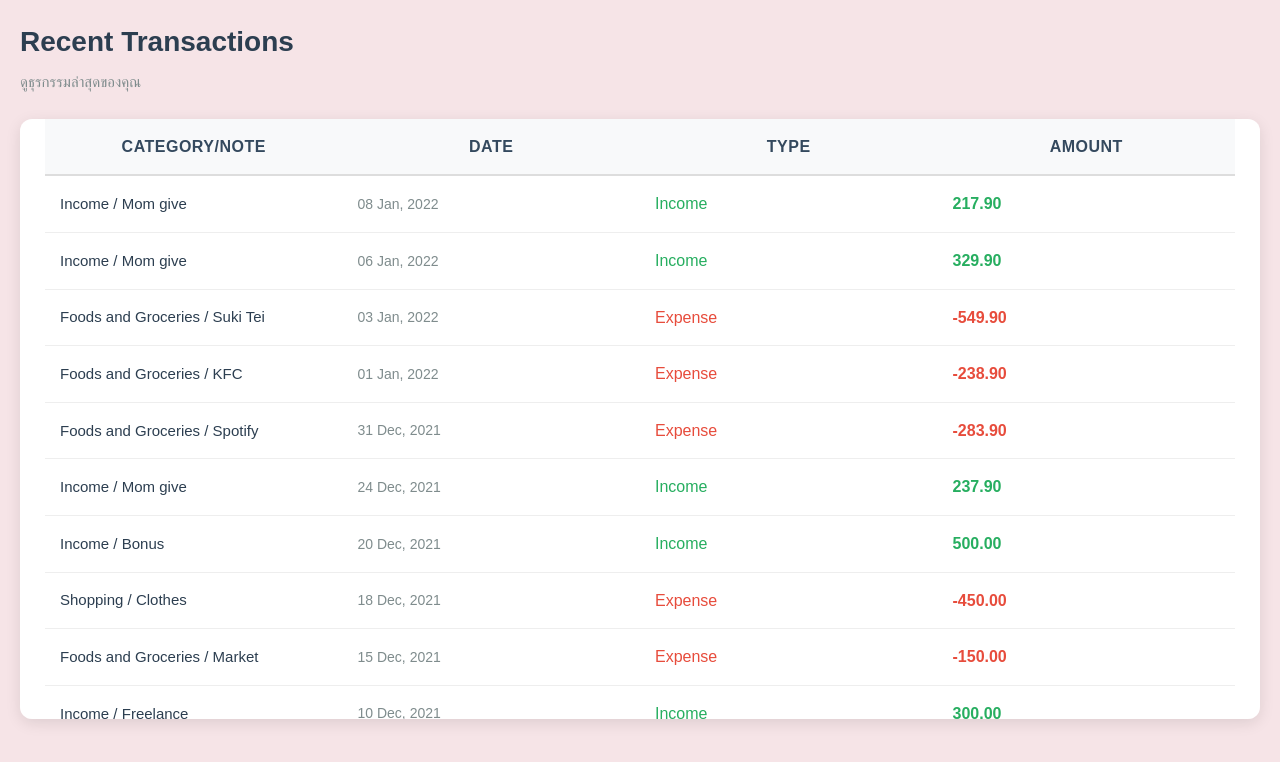
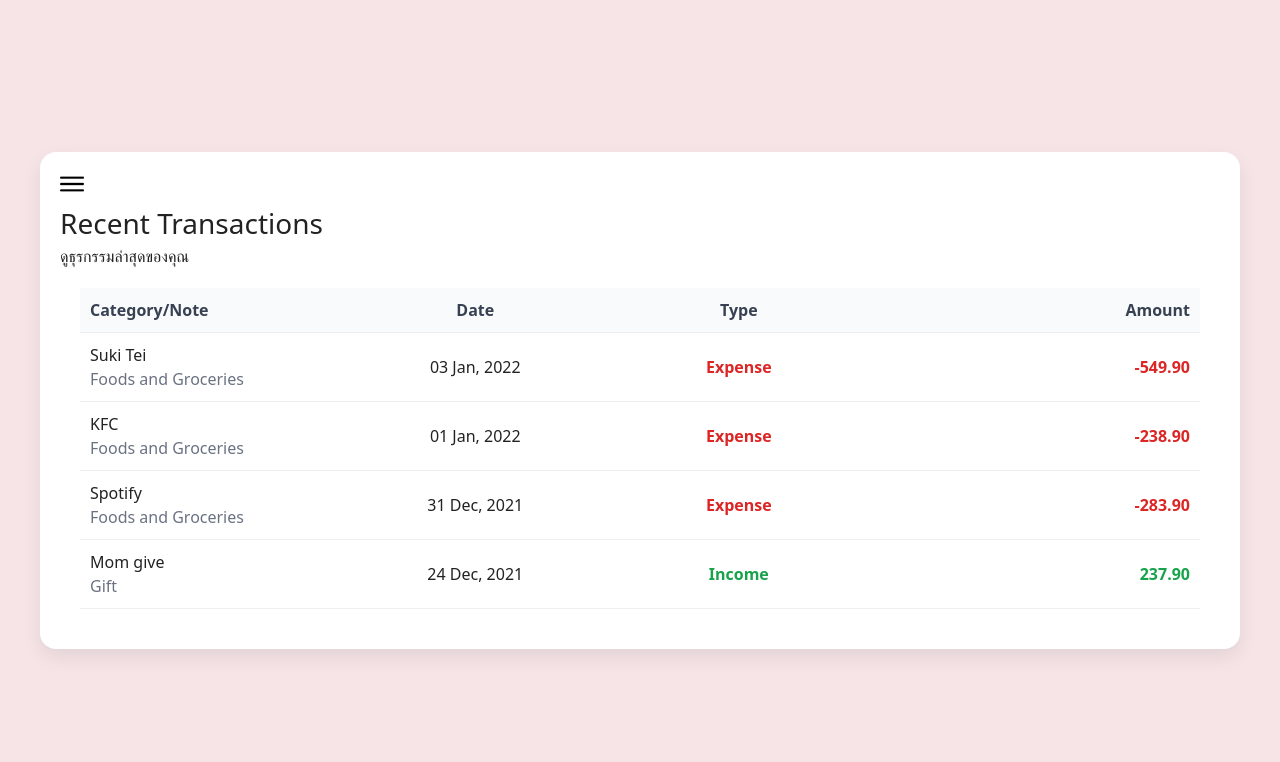
Before and after one commit to Aisaraphorn18/Budget-Buddy-Frontend, a Next.js app: page /Transaction in a window 1280 px wide. Shown: the top 762 px of the page. Built offline with nearby package versions, Linux system fonts and the light colour scheme.

Commit message:
finished frontend design

```diff
--- a/src/app/Transaction/Tran.css
+++ b/src/app/Transaction/Tran.css
@@ -1,140 +1,142 @@
-body {
-    font-family: 'Arial', sans-serif;
-    background-color: #f6e4e7;
-    margin: 0;
-    padding: 20px;
-    color: #333;
-    line-height: 1.6;
+:root {
+  --bg: #f6e4e7;
+  --panel: #ffffff;
+  --text: #222222;
+  --muted: #6b7280;
+  --shadow: 0 8px 20px rgba(0, 0, 0, 0.08);
+  --radius: 16px;
+  --purple: #6b56ff;
+  --green: #16a34a;
+  --red: #dc2626;
 }
 
-header {
-    text-align: left;
-    margin-bottom: 25px;
+body {
+  margin: 0;
+  font-family: system-ui, -apple-system, "Segoe UI", Roboto, Helvetica, Arial, sans-serif;
+  background-color: var(--bg);
+  color: var(--text);
+
+  display: flex;
+  justify-content: center;
+  align-items: center;
+  min-height: 100vh;
 }
 
-h1 {
-    font-size: 28px;
-    margin: 0;
-    color: #2c3e50;
-    font-weight: 600;
+
+/* กรอบใหญ่ */
+.transaction-wrapper {
+  background-color: var(--panel);
+  border-radius: var(--radius);
+  box-shadow: var(--shadow);
+  display: flex;
+  width: 95%;
+  max-width: 1200px;
+  margin: 20px auto;
+  overflow: hidden;
 }
 
-p {
-    font-size: 15px;
-    color: #7f8c8d;
-    margin-top: 5px;
+/* sidebar */
+.transaction-wrapper .sidebar {
+  min-width: 220px;
+  border-right: 1px solid #eee;
 }
 
+/* content */
 .transaction-section {
-    background-color: #ffffff;
-    border-radius: 12px;
-    padding: 0 25px 25px 25px; /* ปรับ padding-top เป็น 0 และเพิ่ม padding ล่าง */
-    box-shadow: 0 4px 15px rgba(0, 0, 0, 0.1);
-    transition: transform 0.2s ease-in-out;
-    max-height: 600px; /* จำกัดความสูงเพื่อให้เลื่อนได้ */
-    overflow-y: auto; /* เพิ่ม scroll bar แนวตั้ง */
-    position: relative; /* ใช้เป็น reference สำหรับ z-index */
-    margin-bottom: 20px; /* ระยะห่างด้านล่าง */
+  flex: 1;
+  padding: 20px;
+  max-height: 500px;
+  overflow-y: auto;
 }
 
-.transaction-section:hover {
-    transform: translateY(-2px);
+/* หัวข้อ */
+.transaction-section h1 {
+  font-size: 20px;
+  font-weight: bold;
+  margin-bottom: 5px;
+  color: var(--text);
+}
+.fc-title h1{margin:0;font-size:28px}
+
+.transaction-section p {
+  font-size: 14px;
+  color: var(--muted);
+  margin-bottom: 15px;
 }
 
-table {
-    width: 100%;
-    border-collapse: collapse;
-    border-spacing: 0;
-    margin-bottom: 0; /* ลบ margin ด้านล่างของตาราง */
-    background-color: #fff;
-    table-layout: fixed; /* ควบคุมความกว้างคอลัมน์ */
+.transaction-iconham{
+  width: 24px;
+  height: 24px;
+  box-shadow: none; /* ไม่ต้องมีเงาเหมือนโลโก้ */
+  border-radius: 0; /* เอามุมโค้งออก */
 }
 
-thead {
-    position: sticky;
-    top: 0; /* ล็อคหัวตารางด้านบนสุด */
-    z-index: 100; /* อยู่ชั้นสูงสุด */
-    background-color: #f8f9fa; /* ตรึงสีพื้นหลัง */
+/* ตาราง */
+table {
+  width: 100%;
+  border-collapse: collapse;
+  table-layout: fixed;
+}
+
+th,
+td {
+  padding: 10px;
+  text-align: left;
 }
 
 th {
-    color: #34495e;
-    font-weight: 600;
-    text-transform: uppercase;
-    letter-spacing: 0.5px;
-    padding: 15px;
-    border-bottom: 2px solid #ddd; /* เส้นแบ่งชัดเจน */
+  background: #f9fafb;
+  font-weight: 600;
+  color: #374151;
+  position: sticky;
+  top: 0;
+  z-index: 2;
 }
 
-td {
-    padding: 15px;
-    text-align: left;
-    border-bottom: 1px solid #eee;
-    background-color: #ffffff;
-    transition: background-color 0.2s;
+/* ความกว้างของแต่ละคอลัมน์ */
+th:nth-child(1),
+td:nth-child(1) {
+  width: 20%;
 }
 
-tr:hover td {
-    background-color: #f9fbfd;
+th:nth-child(2),
+td:nth-child(2) {
+  width: 20%;
+  text-align: center;
 }
 
-.income-amount {
-    color: #27ae60;
-    font-weight: 600;
+th:nth-child(3),
+td:nth-child(3) {
+  width: 20%;
+  text-align: center;
 }
 
-.expense-amount {
-    color: #e74c3c;
-    font-weight: 600;
+th:nth-child(4),
+td:nth-child(4) {
+  width: 25%;
+  text-align: right;
 }
 
-.category-note {
-    font-size: 15px;
-    color: #2c3e50;
-    overflow: hidden;
-    text-overflow: ellipsis;
-    white-space: nowrap;
-    max-width: 0; /* ป้องกันการขยายเกิน */
+tr {
+  border-bottom: 1px solid #eee;
 }
 
-.date {
-    color: #7f8c8d;
-    font-size: 14px;
+/* income/expense */
+.income {
+  color: var(--green);
+  font-weight: 600;
 }
 
-.type-income {
-    color: #27ae60;
-    font-weight: 500;
+.expense {
+  color: var(--red);
+  font-weight: 600;
 }
-
-.type-expense {
-    color: #e74c3c;
-    font-weight: 500;
+.transaction-content {
+  background-color: var(--panel);
+  border-radius: var(--radius);
+  box-shadow: var(--shadow);
+  width: 95%;
+  max-width: 1200px;
+  margin: 20px auto;
+  padding: 20px;
 }
-
-/* เพิ่ม scrollbar สไตล์ */
-.transaction-section::-webkit-scrollbar {
-    width: 8px;
-}
-
-.transaction-section::-webkit-scrollbar-track {
-    background: #f1f1f1;
-    border-radius: 4px;
-}
-
-.transaction-section::-webkit-scrollbar-thumb {
-    background: #3498db;
-    border-radius: 4px;
-}
-
-.transaction-section::-webkit-scrollbar-thumb:hover {
-    background: #2980b9;
-}
-
-.data-date {
-    font-size: 13px;
-    color: #999;
-    text-align: center;
-    margin-top: 15px;
-    font-style: italic;
-}
--- a/src/app/Transaction/page.js
+++ b/src/app/Transaction/page.js
@@ -1,31 +1,30 @@
-'use client';
-import { useState, useEffect } from 'react';
-import './Tran.css';
+"use client";
 
-const TransactionsPage = () => {
-    const mockTransactions = [
-        { category: 'Income', note: 'Mom give', date: '08 Jan, 2022', type: 'income', amount: '217.90' },
-        { category: 'Income', note: 'Mom give', date: '06 Jan, 2022', type: 'income', amount: '329.90' },
-        { category: 'Foods and Groceries', note: 'Suki Tei', date: '03 Jan, 2022', type: 'expense', amount: '-549.90' },
-        { category: 'Foods and Groceries', note: 'KFC', date: '01 Jan, 2022', type: 'expense', amount: '-238.90' },
-        { category: 'Foods and Groceries', note: 'Spotify', date: '31 Dec, 2021', type: 'expense', amount: '-283.90' },
-        { category: 'Income', note: 'Mom give', date: '24 Dec, 2021', type: 'income', amount: '237.90' },
-        { category: 'Income', note: 'Bonus', date: '20 Dec, 2021', type: 'income', amount: '500.00' },
-        { category: 'Shopping', note: 'Clothes', date: '18 Dec, 2021', type: 'expense', amount: '-450.00' },
-        { category: 'Foods and Groceries', note: 'Market', date: '15 Dec, 2021', type: 'expense', amount: '-150.00' },
-        { category: 'Income', note: 'Freelance', date: '10 Dec, 2021', type: 'income', amount: '300.00' },
-        { category: 'Transport', note: 'Taxi', date: '08 Dec, 2021', type: 'expense', amount: '-200.00' },
-        { category: 'Income', note: 'Gift', date: '05 Dec, 2021', type: 'income', amount: '100.00' }
-    ];
+import Sidebar from "@/app/components/sidebar";
+import "./Tran.css";
+import { useState } from "react";
 
-    const [transactions, setTransactions] = useState(mockTransactions);
+export default function Transactions() {
+  const [isOpen, setIsOpen] = useState(false);
+  const toggleSidebar = () => setIsOpen(!isOpen);
 
   return (
-        <div>
-            <header>
+    <div className="transaction-content">
+      {/* Sidebar บนสุด */}
+      <Sidebar isOpen={isOpen} onClose={() => setIsOpen(false)} />
+
+      {/* Topbar + ปุ่ม toggle */}
+      <header className="fc-topbar">
+        <div className="fc-title">
+          <button onClick={toggleSidebar}>
+            <img src="/hamburger.png" alt="icon-ham" className="transaction-iconham" />
+          </button>
           <h1>Recent Transactions</h1>
           <p>ดูธุรกรรมล่าสุดของคุณ</p>
+        </div>
       </header>
+
+      {/* Main content */}
       <div className="transaction-section">
         <table>
           <thead>
@@ -37,26 +36,45 @@ const TransactionsPage = () => {
             </tr>
           </thead>
           <tbody>
-                        {transactions.map((transaction, index) => (
-                            <tr key={index}>
-                                <td className="category-note">{transaction.category} / {transaction.note}</td>
-                                <td className="date">{transaction.date}</td>
-                                <td className={`type-${transaction.type}`}>
-                                    {transaction.type.charAt(0).toUpperCase() + transaction.type.slice(1)}
+            <tr>
+              <td>
+                Suki Tei <br />
+                <span className="text-gray-500">Foods and Groceries</span>
               </td>
-                                <td className={transaction.type === 'income' ? 'income-amount' : 'expense-amount'}>
-                                    {transaction.amount}
+              <td>03 Jan, 2022</td>
+              <td className="expense">Expense</td>
+              <td className="expense">-549.90</td>
+            </tr>
+            <tr>
+              <td>
+                KFC <br />
+                <span className="text-gray-500">Foods and Groceries</span>
               </td>
+              <td>01 Jan, 2022</td>
+              <td className="expense">Expense</td>
+              <td className="expense">-238.90</td>
             </tr>
-                        ))}
+            <tr>
+              <td>
+                Spotify <br />
+                <span className="text-gray-500">Foods and Groceries</span>
+              </td>
+              <td>31 Dec, 2021</td>
+              <td className="expense">Expense</td>
+              <td className="expense">-283.90</td>
+            </tr>
+            <tr>
+              <td>
+                Mom give <br />
+                <span className="text-gray-500">Gift</span>
+              </td>
+              <td>24 Dec, 2021</td>
+              <td className="income">Income</td>
+              <td className="income">237.90</td>
+            </tr>
           </tbody>
         </table>
-                <p className="data-date">
-                    ข้อมูล ณ วันที่ {new Date().toLocaleString('th-TH', { hour: '2-digit', minute: '2-digit', day: '2-digit', month: 'long', year: 'numeric' })}
-                </p>
       </div>
     </div>
   );
-};
-
-export default TransactionsPage;
+}
```
Also changed, not shown: src/app/dashboard/DashboardContent.js (renamed from src/app/Report/DashboardContent.js, +44 -15 lines), src/app/dashboard/Report.css (renamed from src/app/Report/Report.css, +14 -9 lines), src/app/dashboard/page.js (renamed from src/app/Report/page.js). Lines whose indentation alone changed are shown as unchanged.
